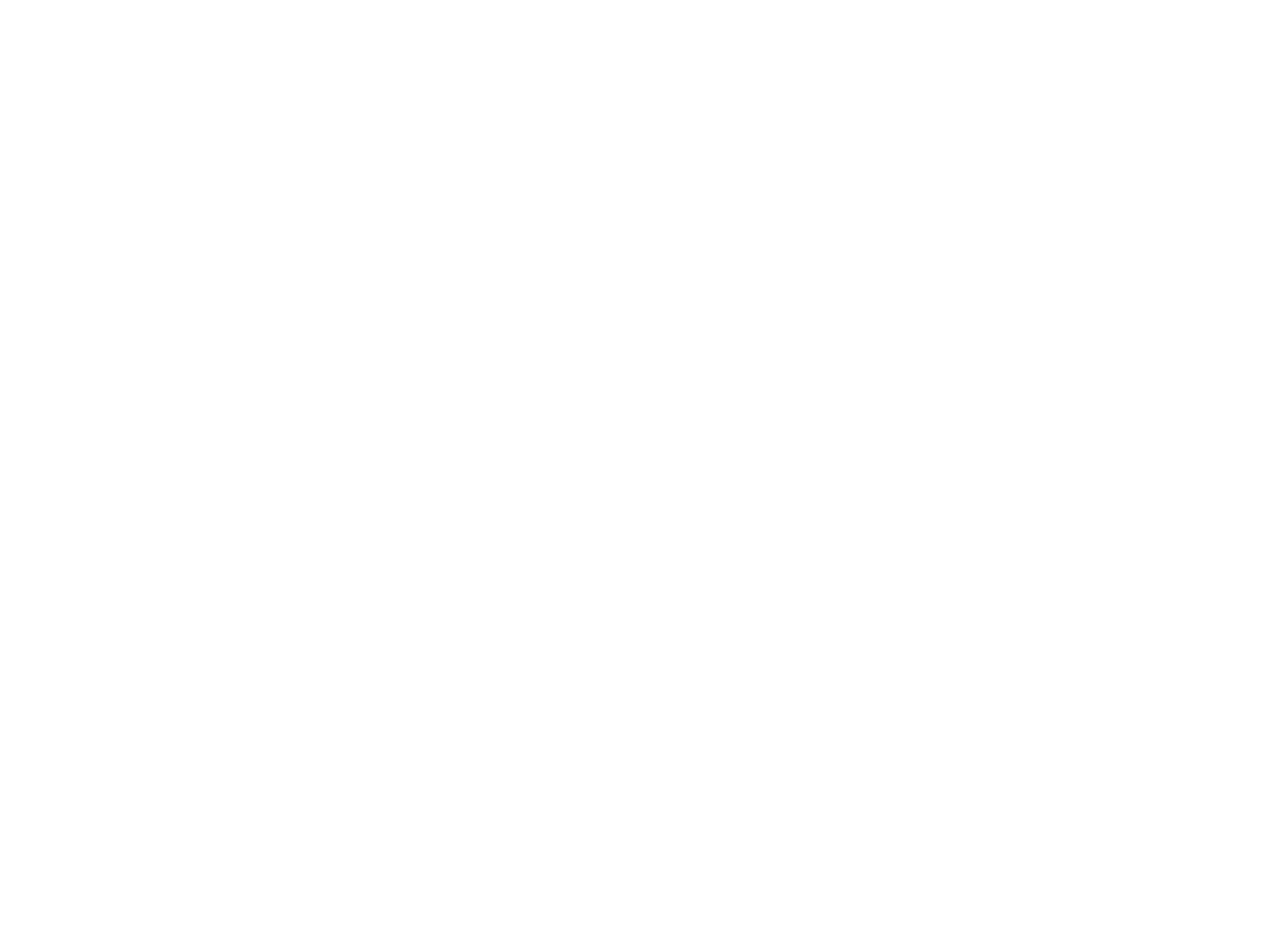
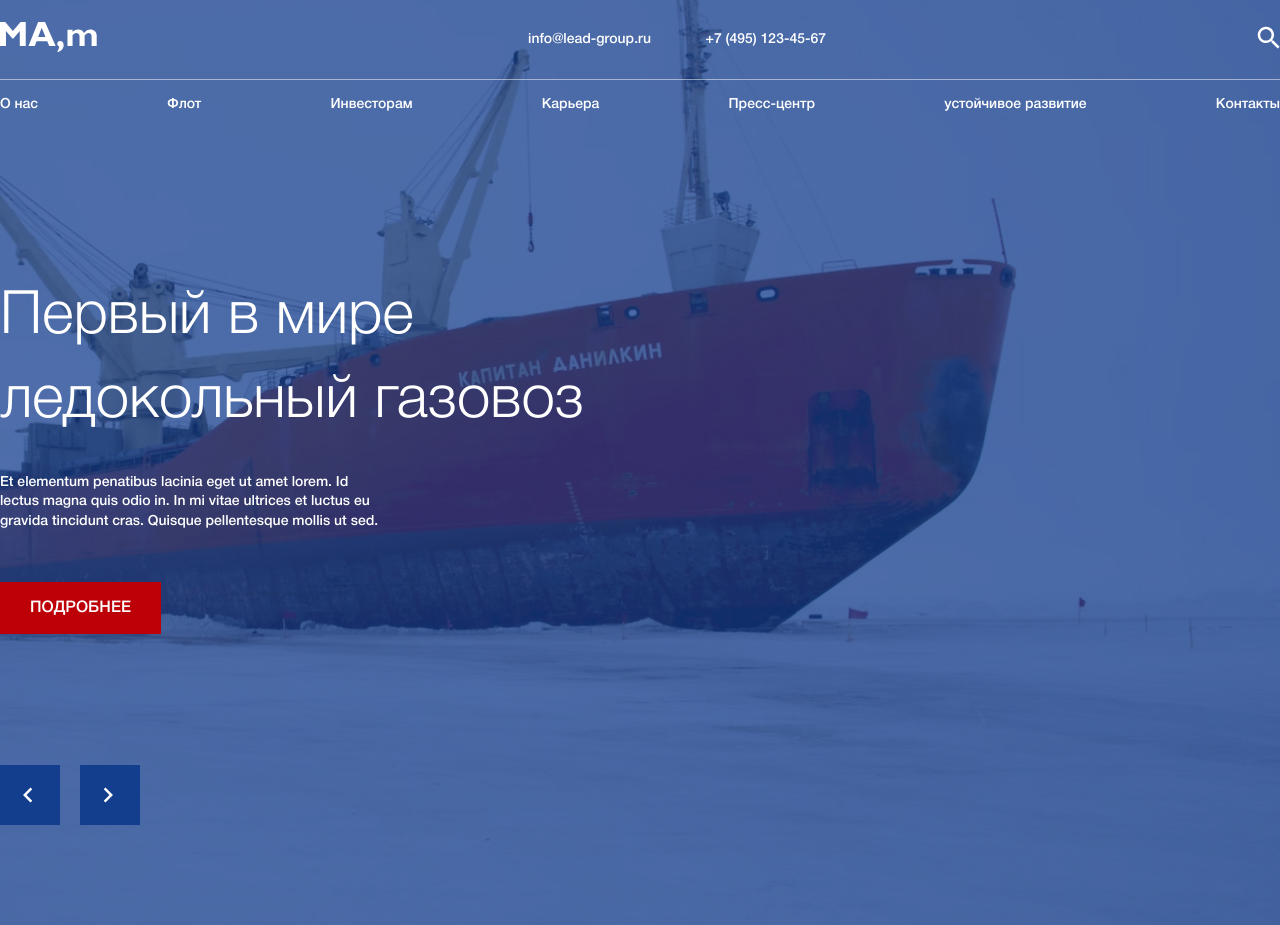
Before and after one commit to Maxim-Ryumshin/MA-m, a plain HTML site: page index.html in a window 1280 px wide. Before the commit the page ends 800 px from the top, so only its background shows below. Drawn offline with nearby package versions, Linux system fonts and the light colour scheme.

Commit message:
Сверстали шапку сайта и начали блок hero

```diff
--- a/index.html
+++ b/index.html
@@ -6,6 +6,7 @@
   <meta http-equiv="X-UA-Compatible" content="IE=edge">
   <meta name="viewport" content="width=device-width, initial-scale=1.0">
   <title>MA,m</title>
+  <link rel="stylesheet" href="../css/normalize.css">
   <link rel="stylesheet" href="../css/style.css">
 </head>
 
@@ -13,10 +14,66 @@
 
   <!--start header-->
   <header class="header">
-    <div class="container">
-      ПРИВЕТ
+    <div class="navbar">
+      <div class="container">
+        <div class="navbar-wrap">
+          <div class="navbar__logo logo">
+            <img src="../img/logo.svg" alt="logo" class="navbar__img">
+          </div>
+          <!-- /.navbar__logo logo -->
+          <div class="navbar__contacts">
+            <a href="mailto:info@lead-group.ru" class="navbar__email">info@lead-group.ru</a>
+            <a href="tel:+74951234567" class="navbar__tel">+7 (495) 123-45-67</a>
+          </div>
+          <!-- /.navbar__contacts -->
+          <div class="navbar__search">
+            <img src="../img/header-Search.svg" alt="header-Search" class="navbar__chearch">
+          </div>
+          <!-- /.navbar__search -->
+        </div>
+        <!-- /.navbar-wrap -->
+
+        <div class="navbar__menu menu">
+          <nav class="menu__nav">
+            <a href="#" class="menu__link">О нас</a>
+            <a href="#" class="menu__link">Флот</a>
+            <a href="#" class="menu__link">Инвесторам</a>
+            <a href="#" class="menu__link">Карьера</a>
+            <a href="#" class="menu__link">Пресс-центр</a>
+            <a href="#" class="menu__link">устойчивое развитие</a>
+            <a href="#" class="menu__link">Контакты</a>
+          </nav>
+          <!-- /.menu__nav -->
+        </div>
+        <!-- /.navbar__menu menu -->
+
+        <div class="hero">
+          <h1 class="hero__title">
+            Первый в мире ледокольный газовоз
+          </h1>
+          <span class="hero__desc">
+            Et elementum penatibus lacinia eget ut amet lorem.
+            Id lectus magna quis odio in.
+            In mi vitae ultrices et luctus eu gravida tincidunt cras.
+            Quisque pellentesque mollis ut sed.
+          </span>
+          <button type="submit" name="подробнее" value="Текст" class="hero__btn button-o">
+            Подробнее
+          </button>
+          <div class="hero__arrow">
+            <div class="hero__arrow-left">
+              <img src="../img/arrow-Left.svg" alt="arrow-Left" class="hero__arrow-img">
+            </div>
+            <div class="hero__arrow-right">
+              <img src="../img/arrow-Right.svg" alt="arrow-Right" class="hero__arrow-img">
+            </div>
+          </div>
+        </div>
+        <!-- /.hero -->
+      </div>
+      <!-- /.container -->
     </div>
-    <!-- /.container -->
+    <!-- /.navbar -->
   </header>
   <!-- /.header -->
 
--- /dev/null
+++ b/sass/blocks/_hero.sass
@@ -0,0 +1,34 @@
+.hero
+  &__title
+    +light
+    font-weight: 300
+    font-size: 60px
+    line-height: 140%
+    max-width: 636px
+    max-height: 168px
+    margin-bottom: 30px
+  &__desc
+    display: block
+    +medium
+    font-weight: 550
+    font-size: 14px
+    line-height: 140%
+    max-width: 386px
+    max-height: 60px
+    margin-bottom: 50px
+  &__btn
+    margin-bottom: 131px
+  &__arrow
+    display: flex
+    &-img
+      padding: 22.5px
+    &-right
+      width: 60px
+      height: 60px
+      background: $third-color
+    &-left
+      width: 60px
+      height: 60px
+      background: $third-color
+      margin-right: 20px
+      margin-bottom: 100px
--- a/sass/blocks/_interface.sass
+++ b/sass/blocks/_interface.sass
@@ -5,3 +5,13 @@ body
 img
   max-width: 100%
   height: auto
+
+.button-o
+  +medium
+  font-size: 16px
+  line-height: 140%
+  text-transform: uppercase
+  border: none
+  padding: 15px 30px
+  color: $primery-color
+  background: #BD0007
--- /dev/null
+++ b/sass/blocks/_navbar.sass
@@ -0,0 +1,48 @@
+.header
+  background: url(../img/header-Fon.jpg) no-repeat center right
+  background-size: cover
+.navbar
+  &-wrap
+    display: flex
+    flex-wrap: wrap
+    justify-content: space-between
+    align-items: center
+    min-height: 80px
+    position: relative
+    margin-bottom: 15px
+    &::after
+      display: block
+      content: ''
+      width: 100%
+      height: 1px
+      background-color: $primery-color
+      opacity: 0.5
+      position: absolute
+      left: 0
+      bottom: 0
+
+  &__email
+    +medium
+    font-size: 14px
+    line-height: 140%
+    color: $primery-color
+    text-decoration: none
+    margin-right: 50px
+  &__tel
+    +medium
+    font-size: 14px
+    line-height: 140%
+    color: $primery-color
+    text-decoration: none
+.menu
+  &__nav
+    display: flex
+    flex-wrap: wrap
+    justify-content: space-between
+  &__link
+    +medium
+    font-size: 14px
+    line-height: 140%
+    color: $primery-color
+    text-decoration: none
+    margin-bottom: 120px
--- a/sass/style.sass
+++ b/sass/style.sass
@@ -6,3 +6,7 @@
 @import 'blocks/color'
 // Базовая настройка интерфейса
 @import 'blocks/interface'
+// Стилизация 'blocks/navbar'
+@import 'blocks/navbar'
+// Стилизация 'blocks/hero'
+@import 'blocks/hero'
```
Also changed, not shown: css/normalize.css.txt (added), css/style.css, img/arrow-Left.svg (added), img/arrow-Right.svg (added), img/header-Fon.jpg (added), img/header-Search.svg (added), img/logo.svg (renamed from img/Vector.svg), 2 other files.
